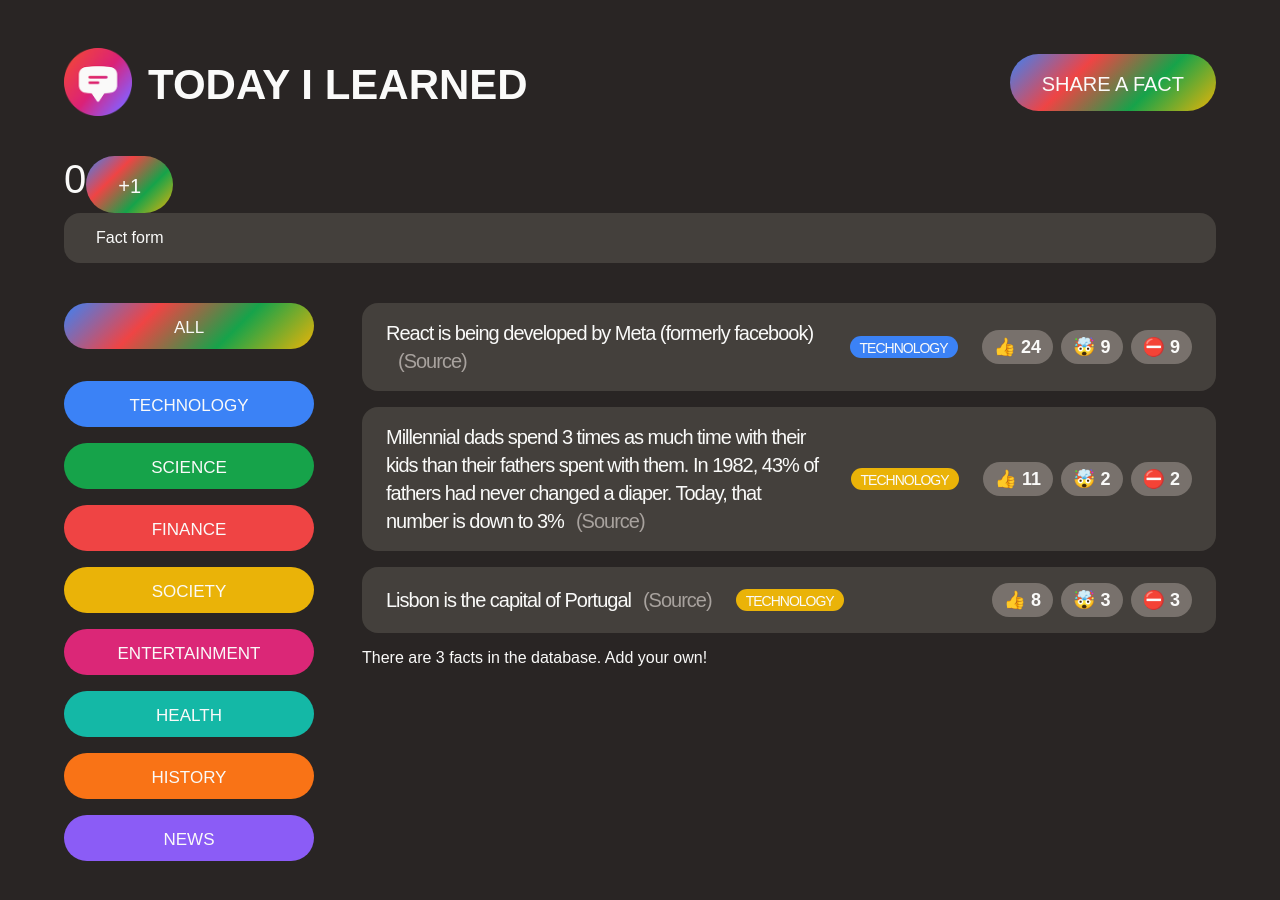
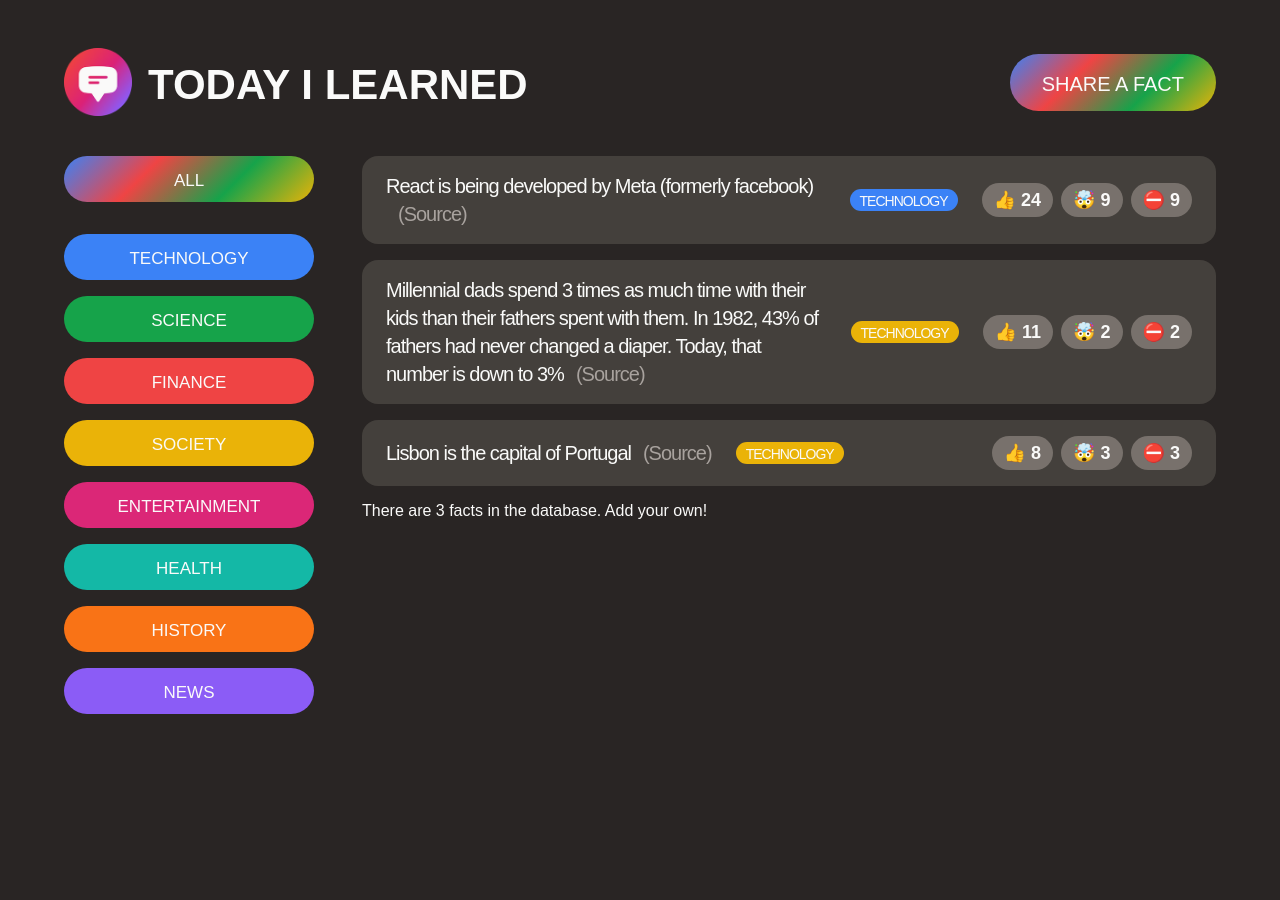
Before and after one commit to olaknowct/todayilearned, a React (Create React App) app: page / in a window 1280 px wide. Shown: the top 900 px of the page. After the commit the page ends 800 px from the top, so only its background shows below. Built offline with nearby package versions, Linux system fonts and the light colour scheme; a web font is replaced by a local one.

Commit message:
display/hiding the form in react way

```diff
--- a/src/App.js
+++ b/src/App.js
@@ -53,6 +53,7 @@
 }
 
 function App() {
+  const [showForm, setShowForm] = useState(false);
   return (
     <>
       {/* HEADER */}
@@ -62,11 +63,12 @@
           <h1>Today I Learned</h1>
         </div>
 
-        <button className='btn btn-large btn-open'>Share a fact</button>
+        <button className='btn btn-large btn-open' onClick={() => setShowForm(!showForm)}>
+          Share a fact
+        </button>
       </header>
 
-      <Counter />
-      <NewFactForm />
+      {showForm ? <NewFactForm /> : null}
 
       <main className='main'>
         <CategoryFilter />
```
